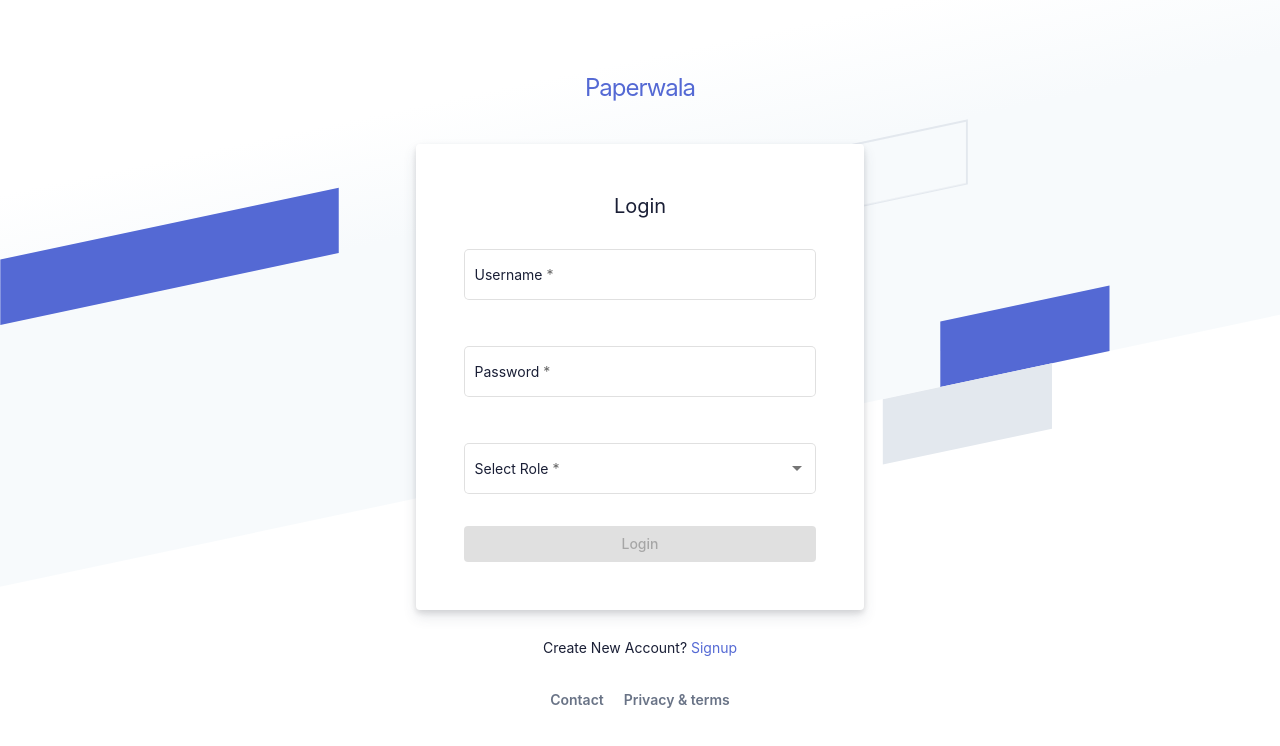
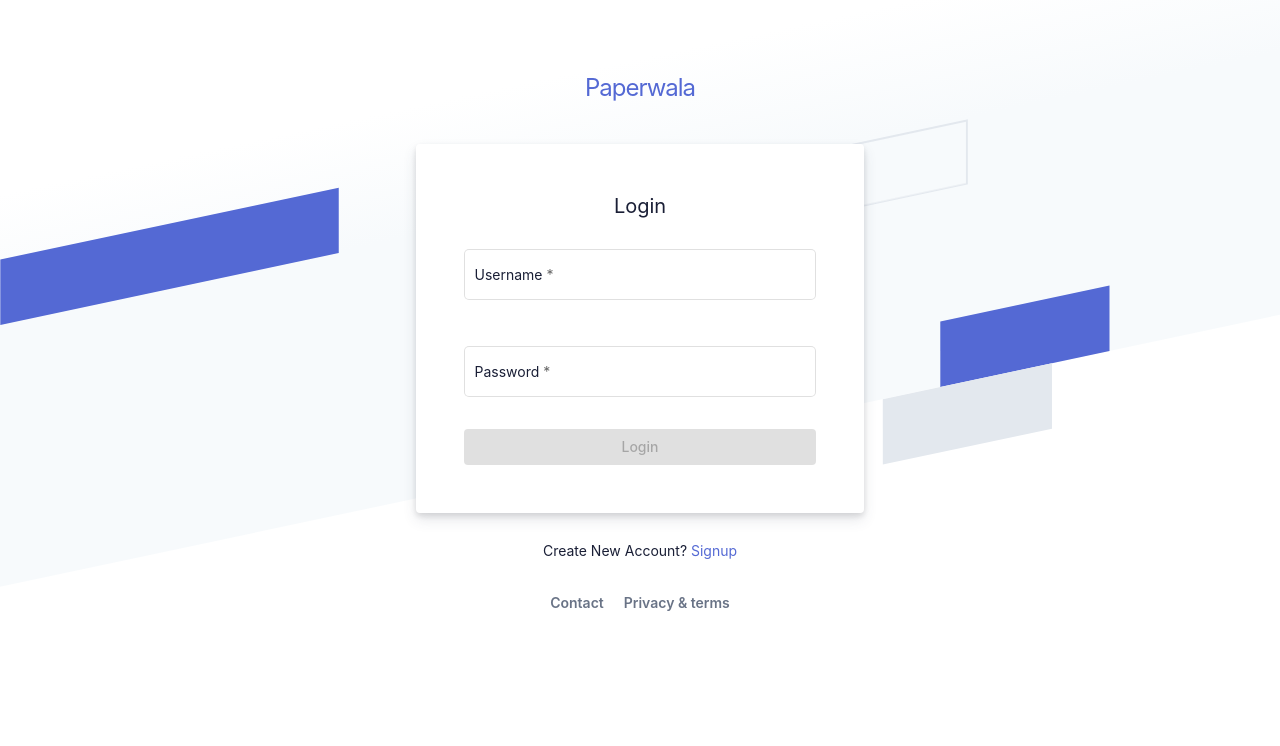
Before and after one commit to sauravinnoeye/paperwala-frontend, an Angular app: page / in a window 1280 px wide. Shown: the top 746 px of the page. Built offline with nearby package versions, Linux system fonts and the light colour scheme.

Commit message:
#login & routing changes

```diff
--- a/src/app/admin-module/admin-module-routing.module.ts
+++ b/src/app/admin-module/admin-module-routing.module.ts
@@ -8,6 +8,10 @@ const routes: Routes = [
     path: '',
     component: AdminModuleComponent,
     children: [
+      {
+        path: '',
+        component: ManageVendorComponent
+      },
       {
         path: '',
         redirectTo: 'admin/module'
--- a/src/app/login/login.component.html
+++ b/src/app/login/login.component.html
@@ -68,7 +68,7 @@
                   </mat-hint>
                 </mat-form-field>
 
-                <mat-form-field appearance="outline" fxFlex>
+                <!-- <mat-form-field appearance="outline" fxFlex>
                   <mat-label>Select Role</mat-label>
                   <mat-select name="userRole" [(ngModel)]="userRole" required>
                     <mat-option value="Admin">Admin</mat-option>
@@ -78,7 +78,7 @@
                   <mat-hint class="invalid-msg"
                   *ngIf="loginForm.controls.userRole?.invalid && (loginForm.controls.userRole?.touched || loginForm.controls.userRole?.dirty)">
                   *User Type required</mat-hint>
-                </mat-form-field>
+                </mat-form-field> -->
                 <button mat-raised-button color="primary" [disabled]="loginForm.invalid">Login</button>
               </form>
             </div>
--- a/src/app/login/login.component.ts
+++ b/src/app/login/login.component.ts
@@ -12,7 +12,7 @@ export class LoginComponent implements OnInit {
 
   username: any;
   userPassword: any;
-  userRole: any;
+  // userRole: any;
   data: any;
   responseMessage: any;
 
@@ -27,7 +27,7 @@ export class LoginComponent implements OnInit {
     this.data = {
       userName: this.username,
       userPassword: this.userPassword,
-      userRole: this.userRole
+      // userRole: this.userRole
     }
 
     this.usersService.login(this.data).subscribe((response: any) => {
--- a/src/app/user-module/user-module-routing.module.ts
+++ b/src/app/user-module/user-module-routing.module.ts
@@ -7,6 +7,10 @@ const routes: Routes = [{
   path: '',
   component: UserModuleComponent,
   children: [
+    {
+      path: '',
+      component: ViewVendorComponent
+    },
     {
       path: '',
       redirectTo: 'user/module'
--- a/src/app/vendor-module/vendor-module-routing.module.ts
+++ b/src/app/vendor-module/vendor-module-routing.module.ts
@@ -9,6 +9,10 @@ const routes: Routes = [
     path: '',
     component: VendorModuleComponent,
     children: [
+      {
+        path: '',
+        component: ManageNewspaperComponent
+      },
       {
         path: '',
         redirectTo: 'vendor/module'
```
Lines whose indentation alone changed are shown as unchanged.
